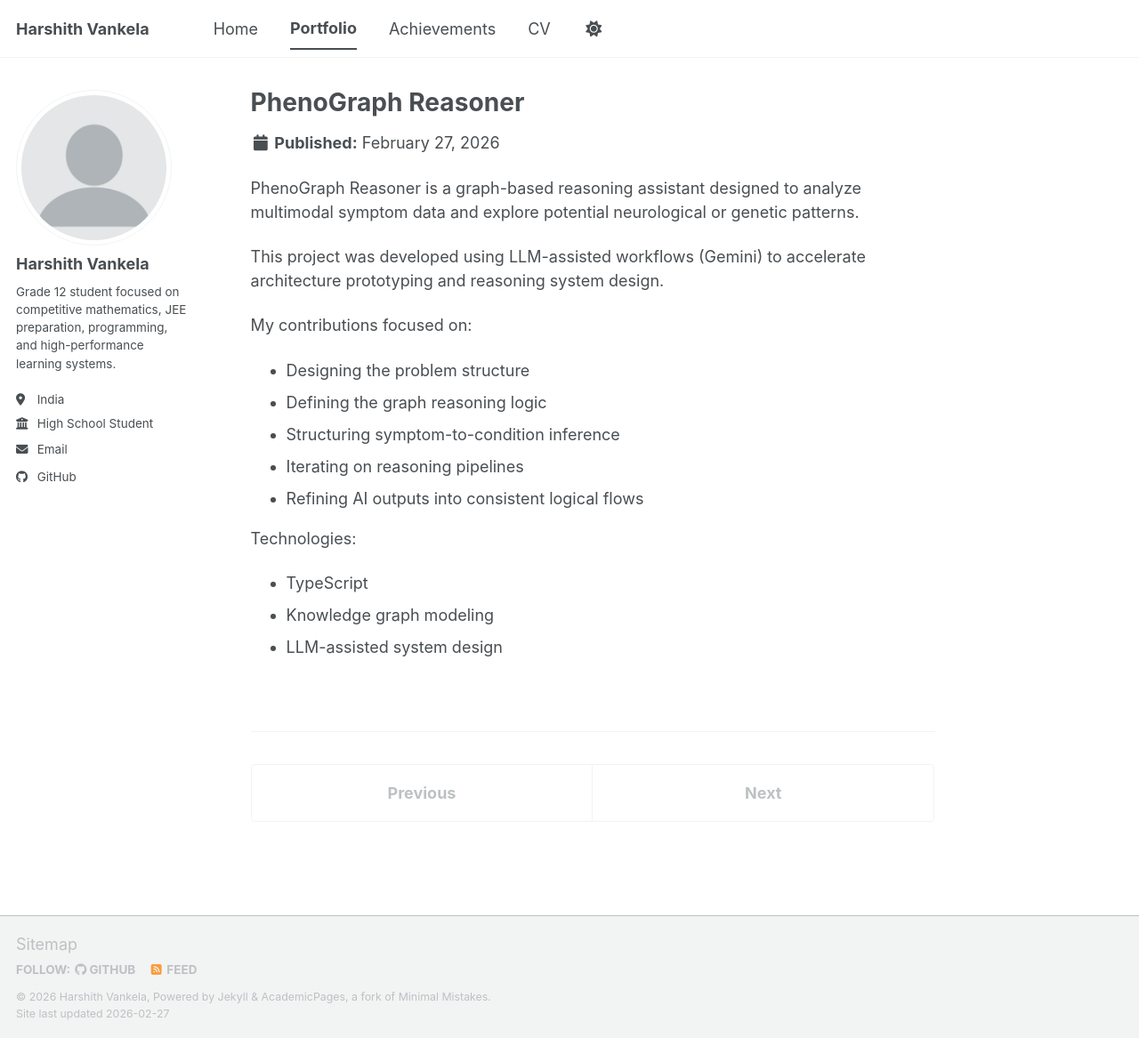
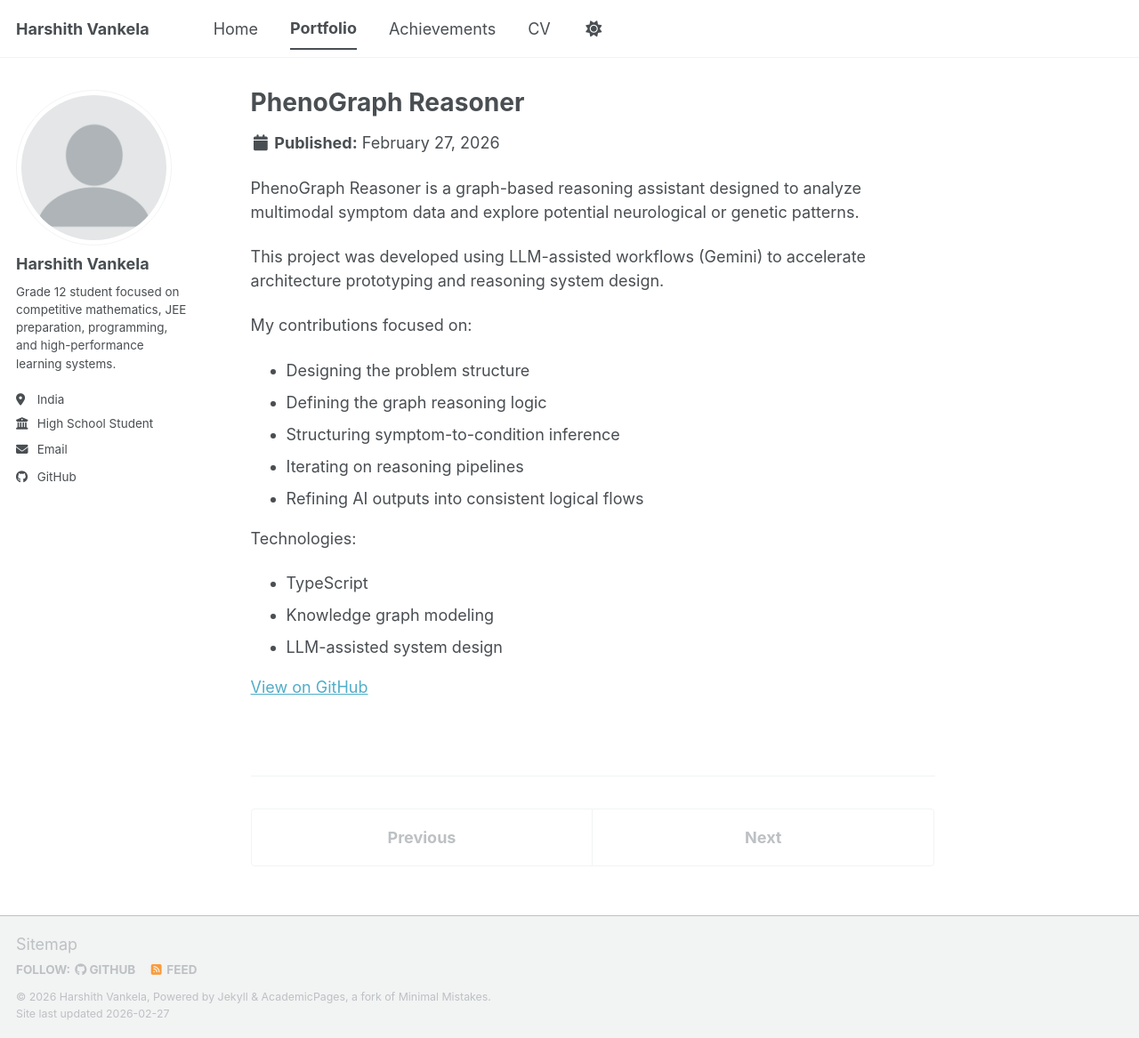
Before and after one commit to ForzaIs-Fav9/ForzaIs-Fav9.github.io, a Jekyll site: the page built from _portfolio/phenograph-reasoner.md, in a window 1280 px wide and 1167 px high. Shown: the whole window at 89% size. Built offline with Jekyll 4.4.1, drawn with Linux system fonts in a browser that asks for light colours; a script bundle is joined from its source files by our own code; library files that are not in the unit come from our copies.

Commit message:
Add GitHub link to phenograph-reasoner.md
Added a link to view the project on GitHub.

```diff
--- a/_portfolio/phenograph-reasoner.md
+++ b/_portfolio/phenograph-reasoner.md
@@ -18,3 +18,5 @@ Technologies:
 - TypeScript
 - Knowledge graph modeling
 - LLM-assisted system design
+
+[View on GitHub](https://github.com/ForzaIs-Fav9/PhenoGraph-Reasoner)
```
